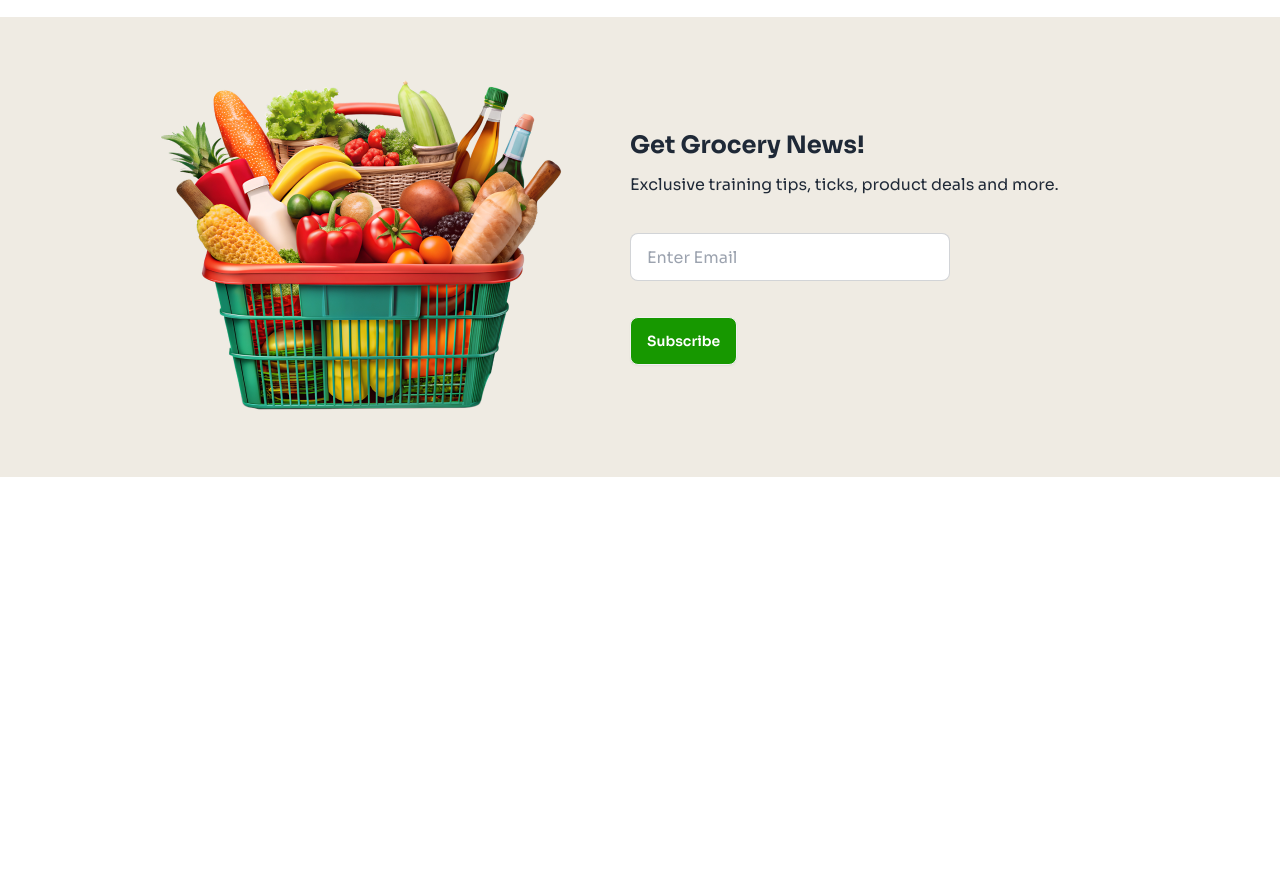
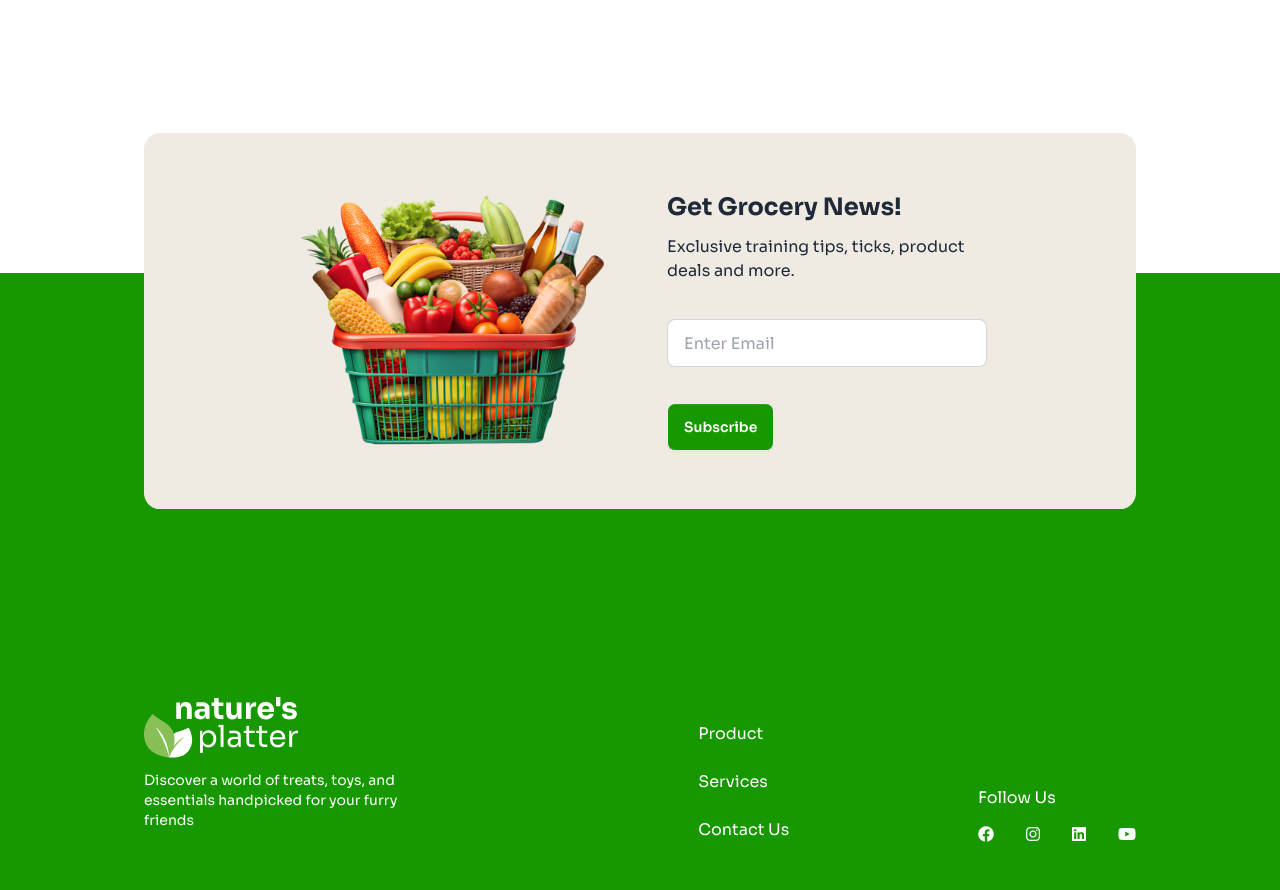
Before and after one commit to IshtiaqAhmed001/natures-platter-grocery, a plain HTML site: page index.html in a window 1280 px wide. Shown: the part 2940-3830 px from the top of the page. Before the commit the page ends 3545 px from the top, so only its background shows below. Drawn offline with nearby package versions, Linux system fonts and the light colour scheme.

Commit message:
added footer

```diff
--- a/index.html
+++ b/index.html
@@ -204,7 +204,7 @@
         </section>
 
         <!-- arrival offers section  -->
-        <section class="arival-offers-section my-32 md:px-36 px-5">
+        <section class="arival-offers-section mt-32 mb-96 md:px-36 px-5">
             <h2 class="section-title text-green-title font-semibold text-4xl mb-12">
                 Arrival & Offers
             </h2>
@@ -235,7 +235,7 @@
             </div>
         </section>
 
-     <!-- grocery news section  -->
+     <!-- grocery news section
      <section class="grocery-news-section my-32 md:px-36 px-5  bg-[#EFEBE3] py-14 flex items-center gap-11 flex-col md:flex-row text-center md:text-start">
 <div>
     <img src="./assets/vegetable-busket.png" alt="">
@@ -246,8 +246,45 @@
     <input type="text" placeholder="Enter Email" class="input input-bordered w-full max-w-xs my-9 " />
 <div class="btn bg-[#179800] text-white">Subscribe</div>
 </div>
-     </section>
+     </section> -->
     </main>
+    <!-- footer  -->
+    <footer class="mt-32 md:px-36 px-5 py-12 bg-[#179800]">
+        <!-- grocery news section  -->
+     <section class="grocery-news-section  md:px-36 px-5  bg-[#EFEBE3] py-14 flex items-center gap-11 flex-col md:flex-row text-center md:text-start rounded-2xl relative -translate-y-1/2">
+        <div>
+            <img src="./assets/vegetable-busket.png" alt="">
+        </div>
+        <div>
+            <h3 class="text-2xl font-bold mb-3">Get Grocery News!</h3>
+            <p>Exclusive training tips, ticks, product deals and more.</p>
+            <input type="text" placeholder="Enter Email" class="input input-bordered w-full max-w-xs my-9 " />
+        <div class="btn bg-[#179800] text-white">Subscribe</div>
+        </div>
+             </section>
+<div class="footer-container text-white grid grid-cols-1 md:grid-cols-3 gap-12 md:items-end md:justify-items-end -mt-60 md:mt-0">
+<div>
+    <img src="./assets/logo-footer.png" alt="">
+    <p class="my-3 text-sm">Discover a world of treats, toys, and essentials handpicked for your furry friends</p>
+</div>
+<div>
+    <ul>
+        <li>Product</li>
+        <li class="my-6">Services</li>
+        <li>Contact Us</li>
+    </ul>
+</div>
+<div>
+    <p class="mb-4">Follow Us</p>
+    <div class="social-logo-container flex gap-8">
+        <i class="fa-brands fa-facebook"></i>
+        <i class="fa-brands fa-instagram"></i>
+        <i class="fa-brands fa-linkedin"></i>
+        <i class="fa-brands fa-youtube"></i>
+    </div>
+</div>
+</div>
+    </footer>
 </body>
 
 </html>
```
